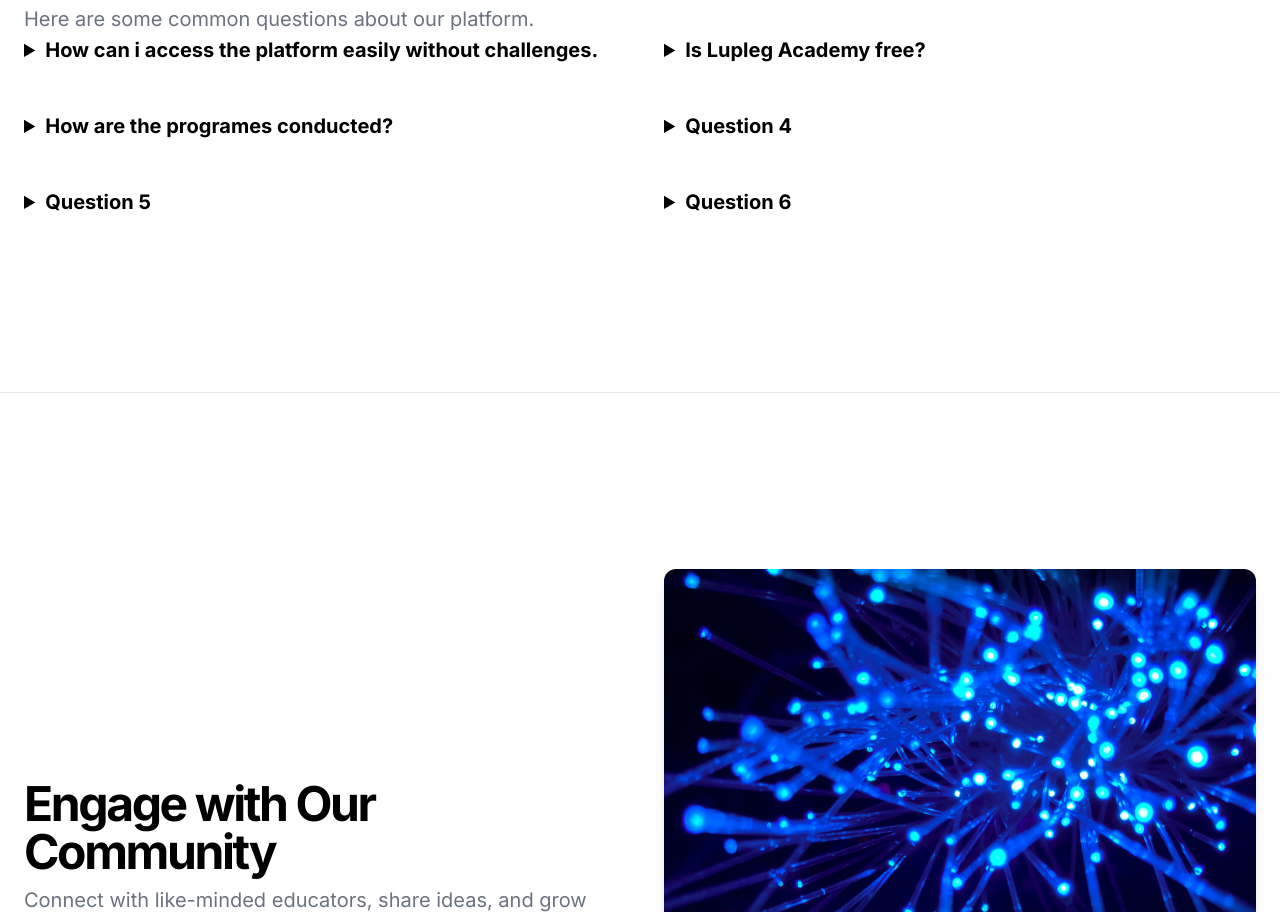
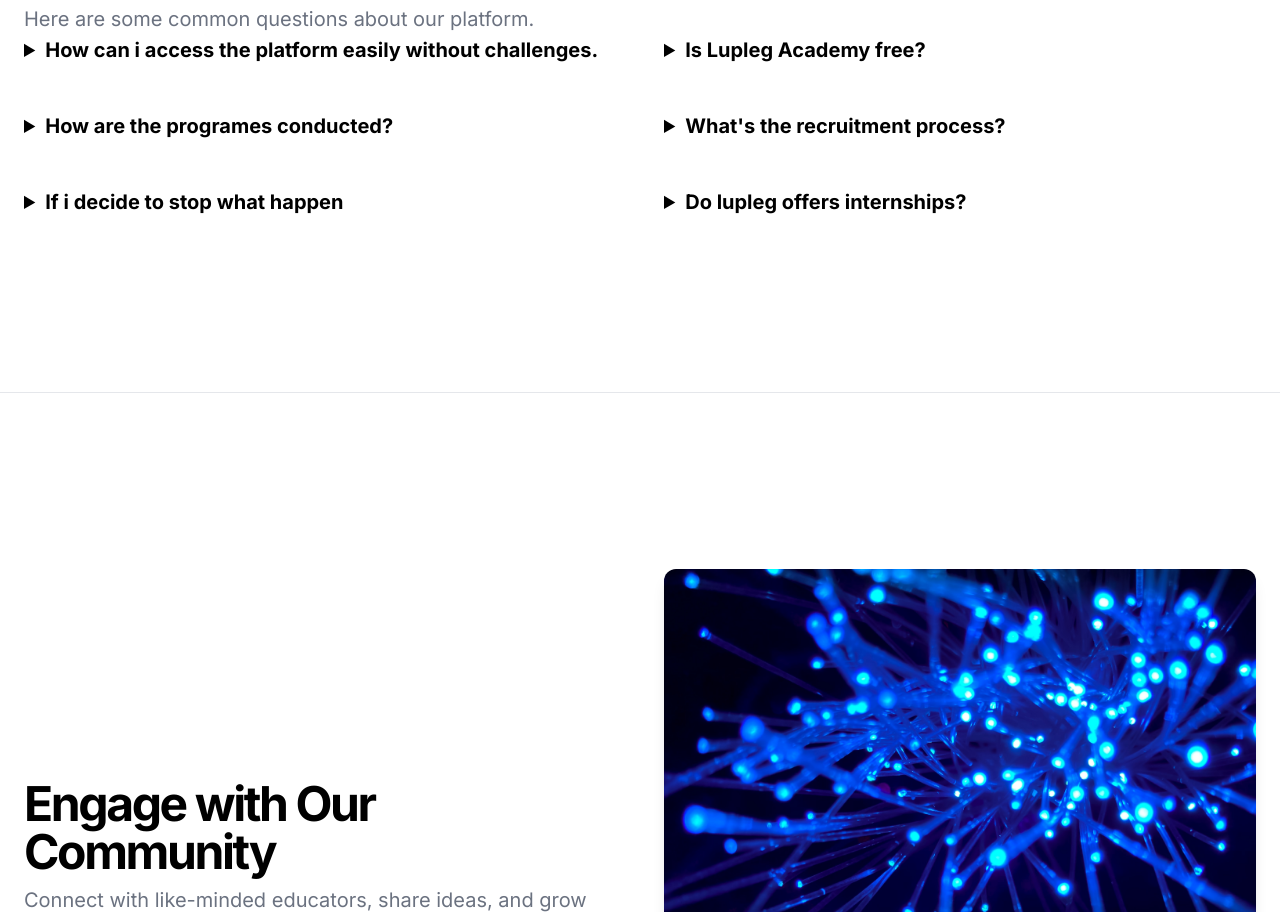
Before and after one commit to Lupleg-dev/React_Tutorials, a Next.js app: page /features in a window 1280 px wide. Shown: the part 1152-2064 px from the top of the page. Built offline with nearby package versions, Linux system fonts and the light colour scheme.

Commit message:
done updating the fqa

```diff
--- a/app/features/page.js
+++ b/app/features/page.js
@@ -119,26 +119,35 @@ export default function Features() {
             </details>
             <details className="flex flex-col justify-center space-y-4">
               <summary className="text-xl font-bold cursor-pointer">
-                Question 4
+                What's the recruitment process?
               </summary>
               <p className="text-gray-500 md:text-base/relaxed lg:text-sm/relaxed xl:text-base/relaxed dark:text-gray-400">
-                Answer to question 4
+                Lupleg Academy is open for everyone who is will ing to learn.
+                But the process is a first come - first serve . But we have
+                structured the process smooth therefore at anytime you can
+                signUp.
               </p>
             </details>
             <details className="flex flex-col justify-center space-y-4">
               <summary className="text-xl font-bold cursor-pointer">
-                Question 5
+                If i decide to stop what happen
               </summary>
               <p className="text-gray-500 md:text-base/relaxed lg:text-sm/relaxed xl:text-base/relaxed dark:text-gray-400">
-                Answer to question 5
+                Well if you decide to stop you will still be able to access the
+                academy start where you left from. Unlike other platform that
+                delete your account.
               </p>
             </details>
             <details className="flex flex-col justify-center space-y-4">
               <summary className="text-xl font-bold cursor-pointer">
-                Question 6
+                Do lupleg offers internships?
               </summary>
               <p className="text-gray-500 md:text-base/relaxed lg:text-sm/relaxed xl:text-base/relaxed dark:text-gray-400">
-                Answer to question 6
+                Yes we do offer internships to top 5 well performing students
+                with a score of 90%, so what happen is when you are selcted for
+                internship you will be given a couple for challenges to perform
+                and once you completed then you will be assigned with a mentor
+                before you start.
               </p>
             </details>
           </div>
```
